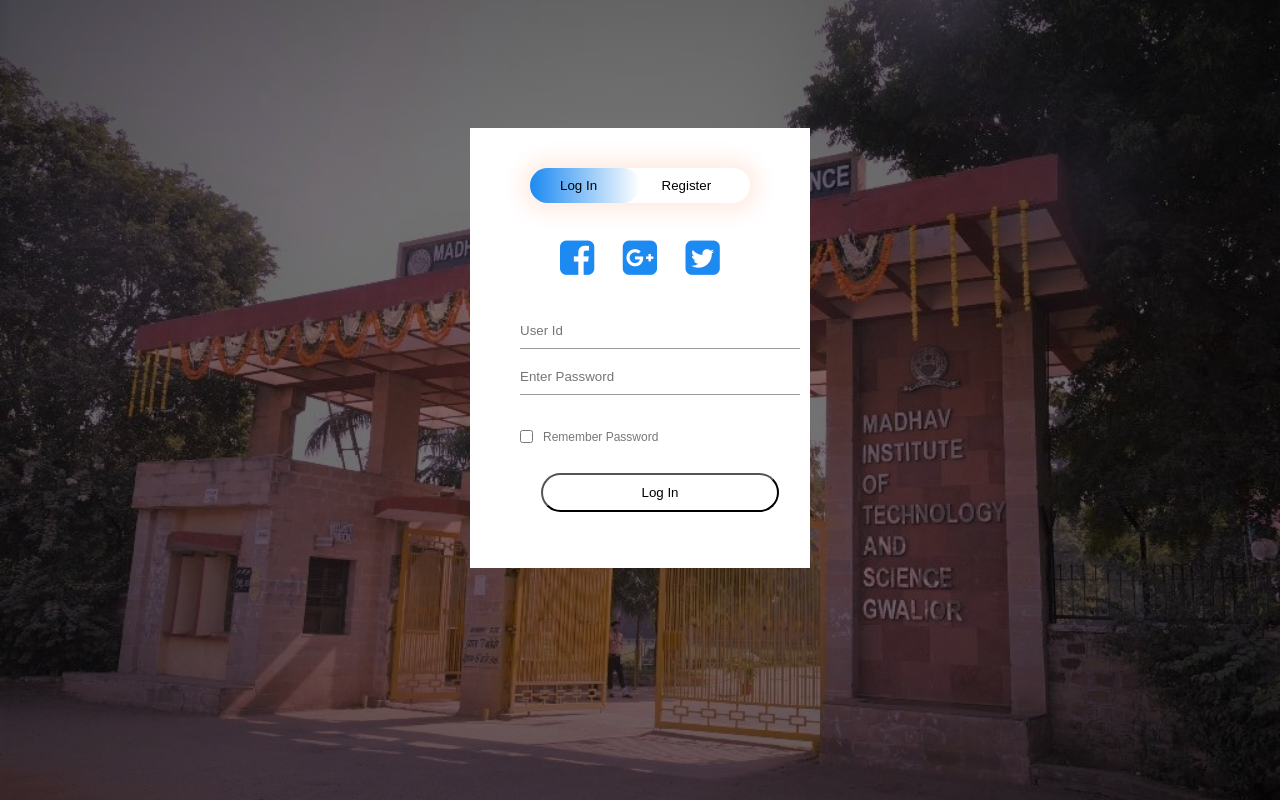
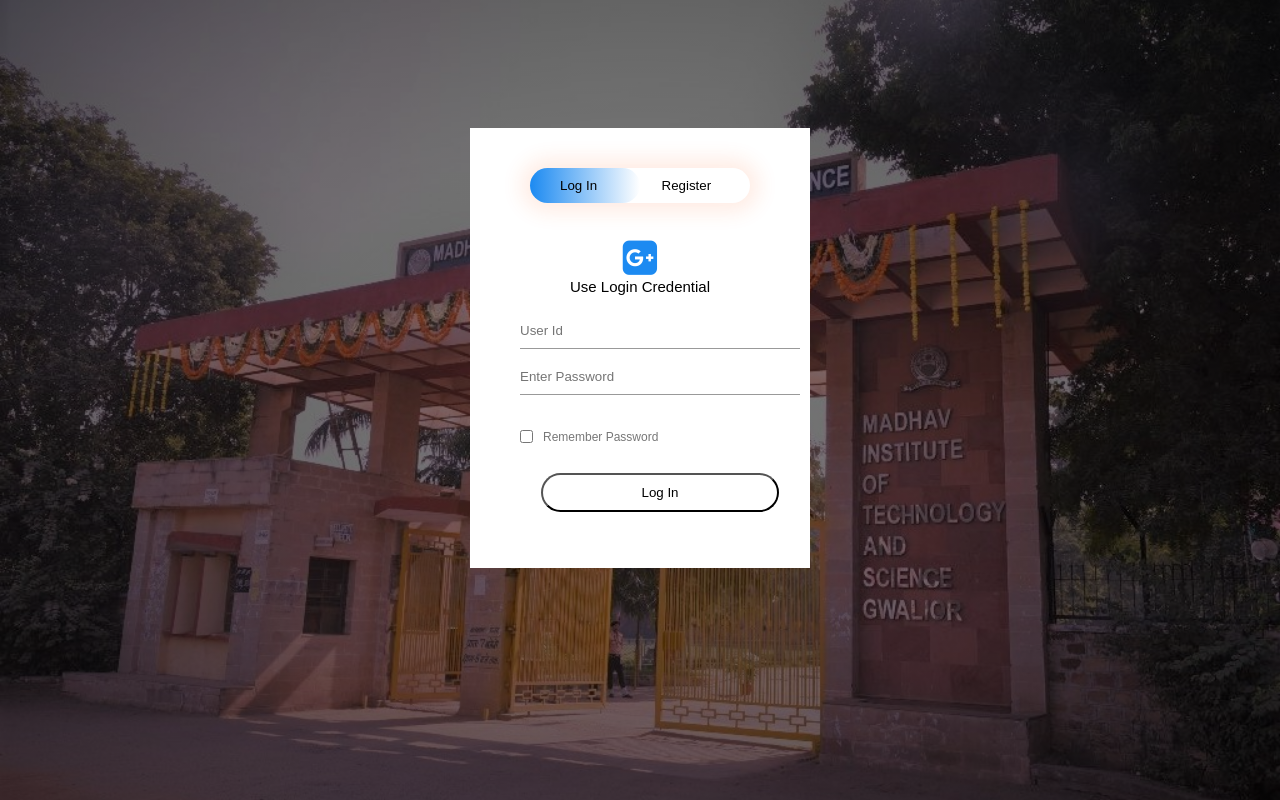
Before and after one commit to Dhruvsinghjadon/Network-Autentication-Project, a plain HTML site: page index.html in a window 1280 px wide. Drawn offline with Linux system fonts and the light colour scheme.

Commit message:
Update index.html

```diff
--- a/index.html
+++ b/index.html
@@ -18,9 +18,9 @@
 			</div>
 
 			<div class="soical-icons">
-				<a href="#"><i class="fa fa-facebook-square  fa-6"></i></a>
+
 				<a href="#"><i class="fa fa-google-plus-square fa-6"></i></a>
-				<a href="#"><i class="fa fa-twitter-square fa-6"></i></a>
+				<p style="font-size:15px">Use Login Credential</p>
 			</div>
 
 			<form id="login" class="input-group">
```
